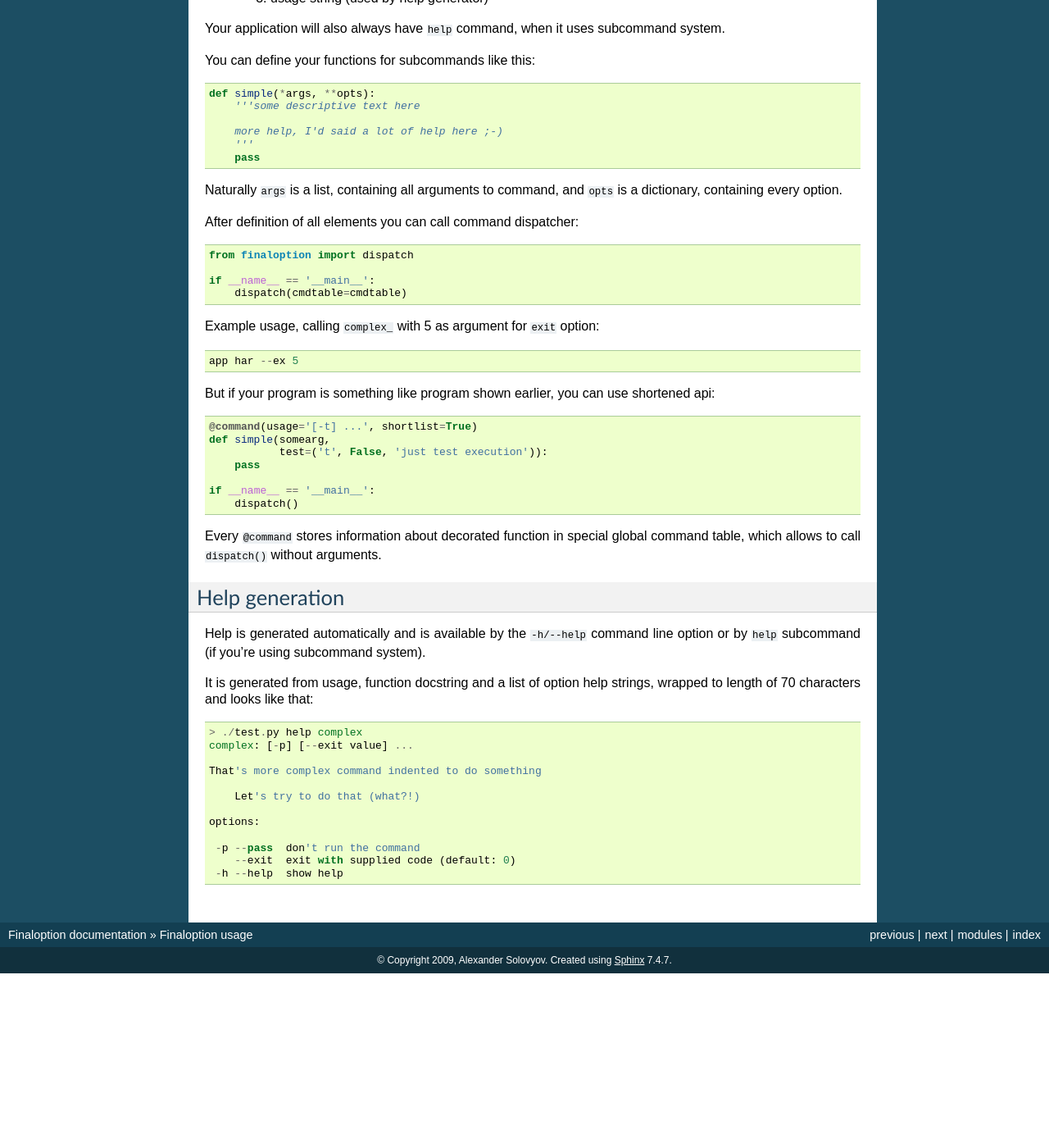
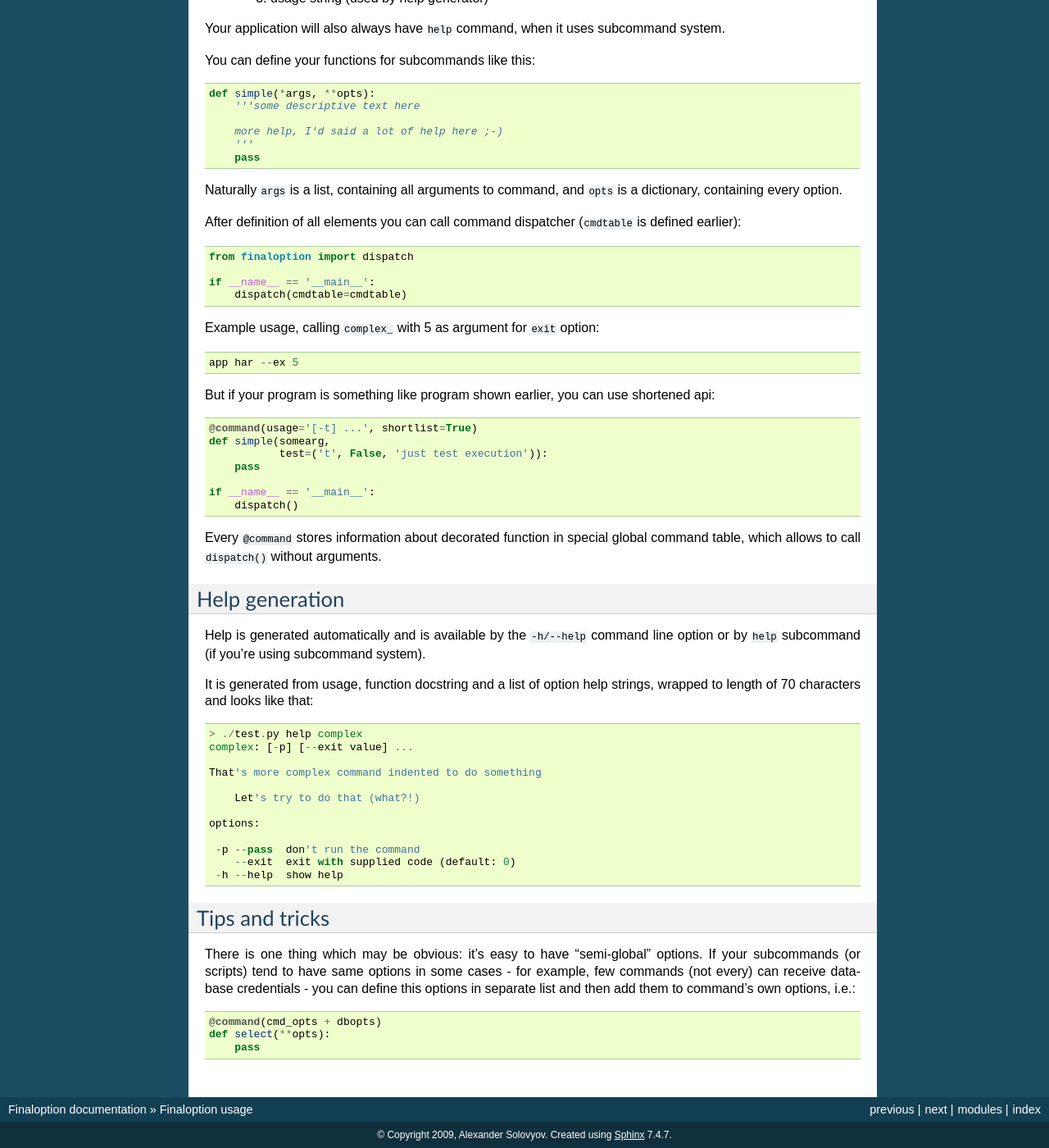
Before and after one commit to piranha/opster, a Sphinx documentation site: the page built from docs/overview.rst, in a window 1280 px wide and 1400 px high, scrolled down 1500 px. Shown: the whole window at 82% size. Built offline with Sphinx 7.4.7, drawn with Linux system fonts in a browser that asks for light colours; the version number could not be read and is left out; before the commit the page ends 2687 px from its top, so only the background shows below that.

Commit message:
hint about adding option lists

```diff
--- a/docs/overview.rst
+++ b/docs/overview.rst
@@ -100,7 +100,8 @@ You can define your functions for subcommands like this::
 Naturally ``args`` is a list, containing all arguments to command, and ``opts``
 is a dictionary, containing every option.
 
-After definition of all elements you can call command dispatcher::
+After definition of all elements you can call command dispatcher (``cmdtable``
+is defined earlier)::
 
   from finaloption import dispatch
 
@@ -147,3 +148,17 @@ strings, wrapped to length of 70 characters and looks like that::
    -p --pass  don't run the command
       --exit  exit with supplied code (default: 0)
    -h --help  show help
+
+
+Tips and tricks
+---------------
+
+There is one thing which may be obvious: it's easy to have "semi-global"
+options. If your subcommands (or scripts) tend to have same options in some
+cases - for example, few commands (not every) can receive database credentials -
+you can define this options in separate list and then add them to command's own
+options, i.e.::
+
+  @command(cmd_opts + dbopts)
+  def select(**opts):
+      pass
```
